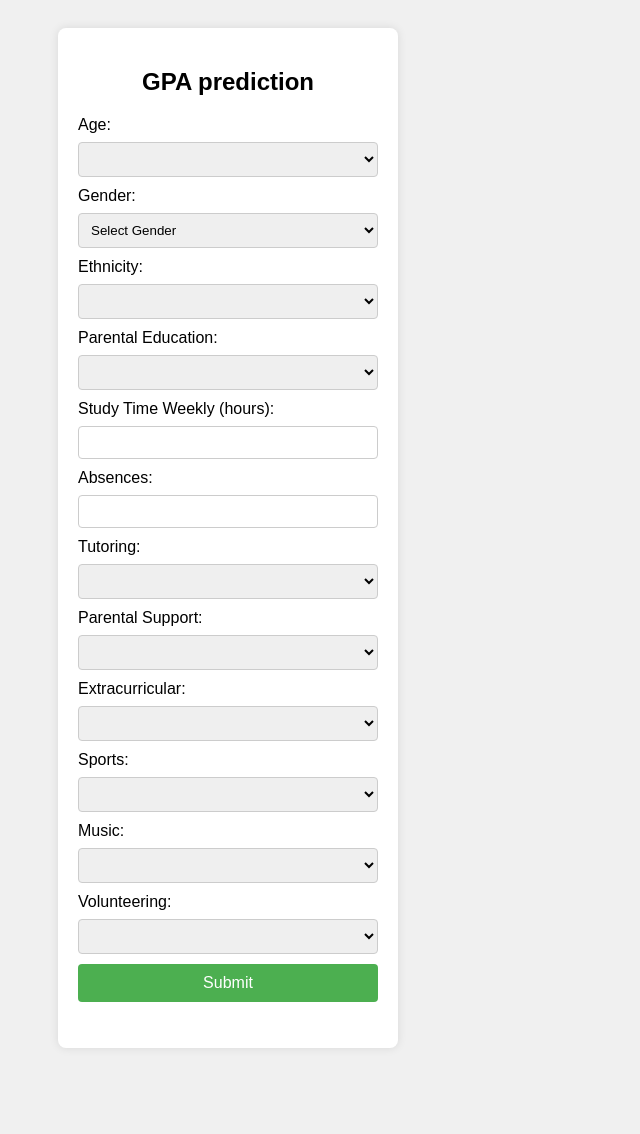
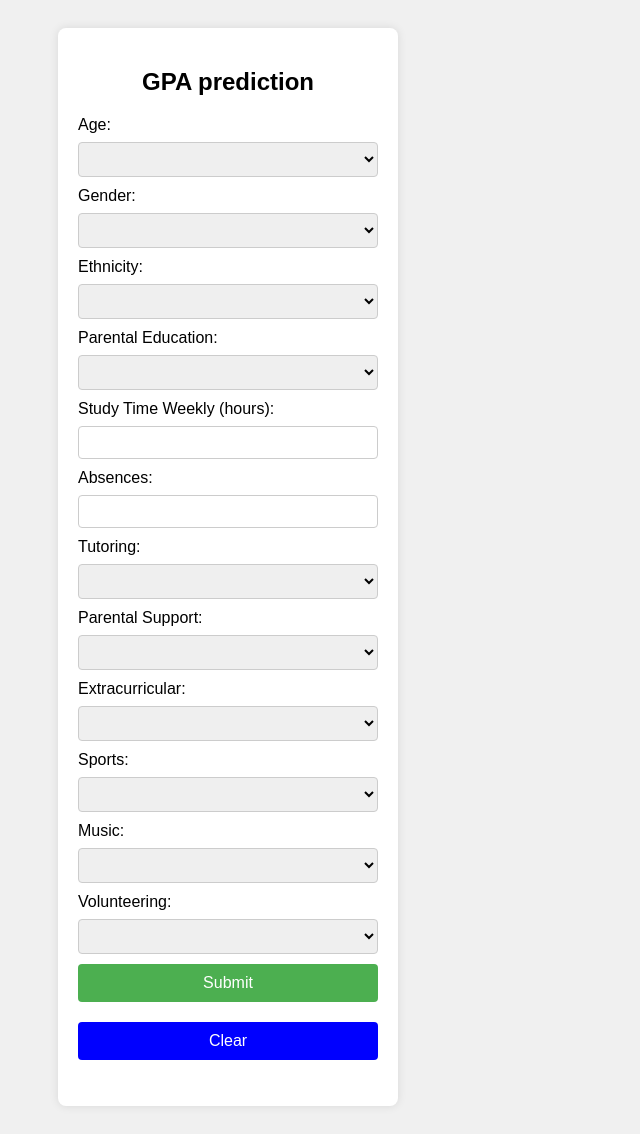
Before and after one commit to ChuckErol/student_performance_predictive_analysis, a Flask app: page / in a window 1280 px wide. Shown: the whole page, without its empty margins (0-640 px from the left). Before the commit the page ends 1048 px from the top, so only its background shows below. Run offline with Flask 3, Linux system fonts and the light colour scheme.

Commit message:
created reset button

```diff
--- a/templates/index.html
+++ b/templates/index.html
@@ -55,6 +55,17 @@
             font-size: 16px;
         }
 
+        button[type="button"] {
+            padding: 10px 20px;
+            margin-top: 20px;
+            background-color: blue;
+            color: white;
+            border: none;
+            border-radius: 4px;
+            cursor: pointer;
+            font-size: 16px;
+        }
+
         button[type="submit"]:hover {
             background-color: #45a049;
         }
@@ -82,7 +93,7 @@
 
             <label for="gender">Gender:</label>
             <select id="gender" name="gender" required>
-                <option value="">Select Gender</option>
+                <option value=""></option>
                 <option value="male">Male</option>
                 <option value="female">Female</option>
             </select>
@@ -156,6 +167,7 @@
             </select>
 
             <button type="submit">Submit</button>
+            <button type="button" onclick="clearForm()">Clear</button>
             <p id="error-message"></p>
         </form>
     </div>
@@ -201,6 +213,22 @@
             document.getElementById('error-message').innerText = '';
             return true;
         }
+
+        function clearForm() {
+            document.getElementById('age').value = '';
+            document.getElementById('gender').value = '';
+            document.getElementById('ethnicity').value = '';
+            document.getElementById('parent_education').value = '';
+            document.getElementById('study_time').value = '';
+            document.getElementById('absences').value = '';
+            document.getElementById('tutoring').value = '';
+            document.getElementById('parental_support').value = '';
+            document.getElementById('extracurricular').value = '';
+            document.getElementById('sports').value = '';
+            document.getElementById('music').value = '';
+            document.getElementById('volunteering').value = '';
+            document.getElementById('error-message').innerText = '';
+        }
     </script>
 </body>
 </html>
```
